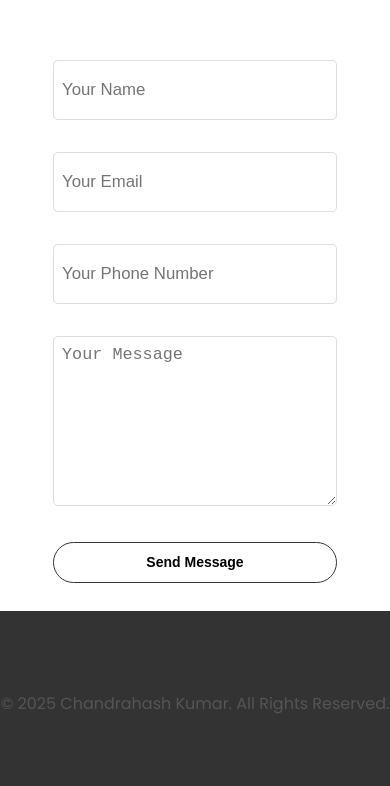
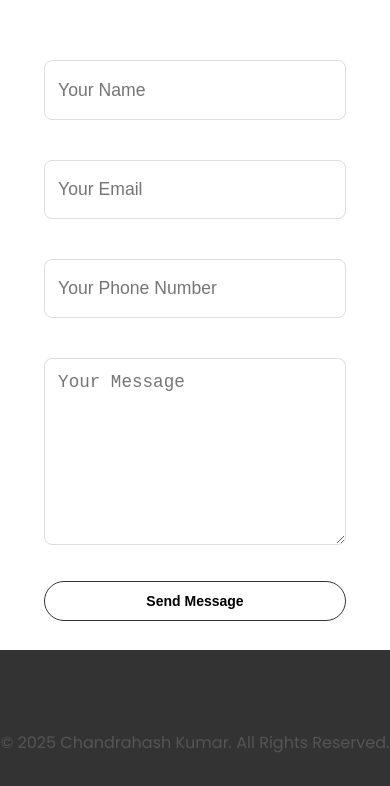
Before and after one commit to chandrahashkumar/my-portfolio, a plain HTML site: page index.html in a window 390 px wide. Shown: the part 3960-4746 px from the top of the page. Drawn offline with Linux system fonts and the light colour scheme.

Commit message:
fixed bug

```diff
--- a/style.css
+++ b/style.css
@@ -420,24 +420,24 @@ article .icon {
 }
 
 .contact-form-container {
-  max-width: min(1200px, 90%);  /* Increased from 1000px */
-  margin: clamp(1.2rem, 4.8vw, 2.4rem) auto;  /* Increased by 20% */
-  padding: clamp(1.8rem, 3.6vw, 3rem);  /* Increased by 20% */
+  max-width: min(1400px, 95%);  /* Increased from 1200px */
+  margin: clamp(1.5rem, 5vw, 3rem) auto;  /* Increased margins */
+  padding: clamp(2rem, 4vw, 3.5rem);  /* Increased padding */
   box-sizing: border-box;
 }
 
 .form-group {
   position: relative;
-  margin-bottom: clamp(1.44rem, 3.6vw, 2.4rem);  /* Increased by 20% */
+  margin-bottom: clamp(2rem, 4vw, 3rem);  /* Increased margin */
 }
 
 .form-group input,
 .form-group textarea {
   width: 100%;
-  padding: clamp(0.72rem, 2.4vw, 0.96rem);  /* Increased by 20% */
+  padding: clamp(1rem, 3vw, 1.5rem);  /* Increased padding */
   border: 1px solid #ddd;
-  border-radius: clamp(5px, 1.2vw, 6px);  /* Increased by 20% */
-  font-size: clamp(1.05rem, 2.4vw, 1.2rem);  /* Increased by 20% */
+  border-radius: clamp(8px, 1.5vw, 10px);  /* Increased border radius */
+  font-size: clamp(1.2rem, 2.8vw, 1.4rem);  /* Increased font size */
   transition: border-color 0.3s ease;
 }
 
@@ -495,19 +495,19 @@ input:focus.invalid {
 
 .input-large {
   width: 100%;
-  height: clamp(48px, 7.2vh, 60px);  /* Increased by 20% */
+  height: clamp(60px, 8vh, 80px);  /* Increased height */
   padding: clamp(8px, 2vw, 12px) clamp(12px, 3vw, 20px);
   font-size: clamp(16.8px, 3.6vw, 19.2px);  /* Increased by 20% */
   border: 1px solid #ddd;
   border-radius: 8px;
   box-sizing: border-box;
-  margin-bottom: 1rem;
+  margin-bottom: 1.5rem;  /* Increased margin */
 }
 
 .textarea-large {
   width: 100%;
-  min-height: clamp(144px, 24vh, 180px);  /* Increased by 20% */
-  padding: clamp(8px, 2vw, 12px) clamp(12px, 3vw, 20px);
+  min-height: clamp(200px, 30vh, 250px);  /* Significantly increased height */
+  padding: clamp(1rem, 3vw, 1.5rem);  /* Increased padding */
   font-size: clamp(14px, 3vw, 16px);
   border: 1px solid #ddd;
   border-radius: 8px;
@@ -519,7 +519,7 @@ input:focus.invalid {
 @media screen and (max-width: 768px) {
   .contact-form-container {
     width: 95%;
-    padding: clamp(1rem, 2vw, 1.5rem);
+    padding: clamp(1.5rem, 3vw, 2rem);
   }
 
   .form-group {
@@ -528,7 +528,8 @@ input:focus.invalid {
 
   .form-group input,
   .form-group textarea {
-    padding: clamp(0.5rem, 1.5vw, 0.7rem);
+    font-size: clamp(1.1rem, 2.5vw, 1.3rem);
+    padding: clamp(0.8rem, 2.5vw, 1.2rem);
   }
 
   .error-message {
@@ -540,6 +541,14 @@ input:focus.invalid {
     width: 100%;
     padding: clamp(8px, 2vw, 12px);
     font-size: clamp(14px, 3vw, 16px);
+  }
+
+  .input-large {
+    height: clamp(50px, 7vh, 70px);
+  }
+
+  .textarea-large {
+    min-height: clamp(180px, 25vh, 220px);
   }
 }
 
```
